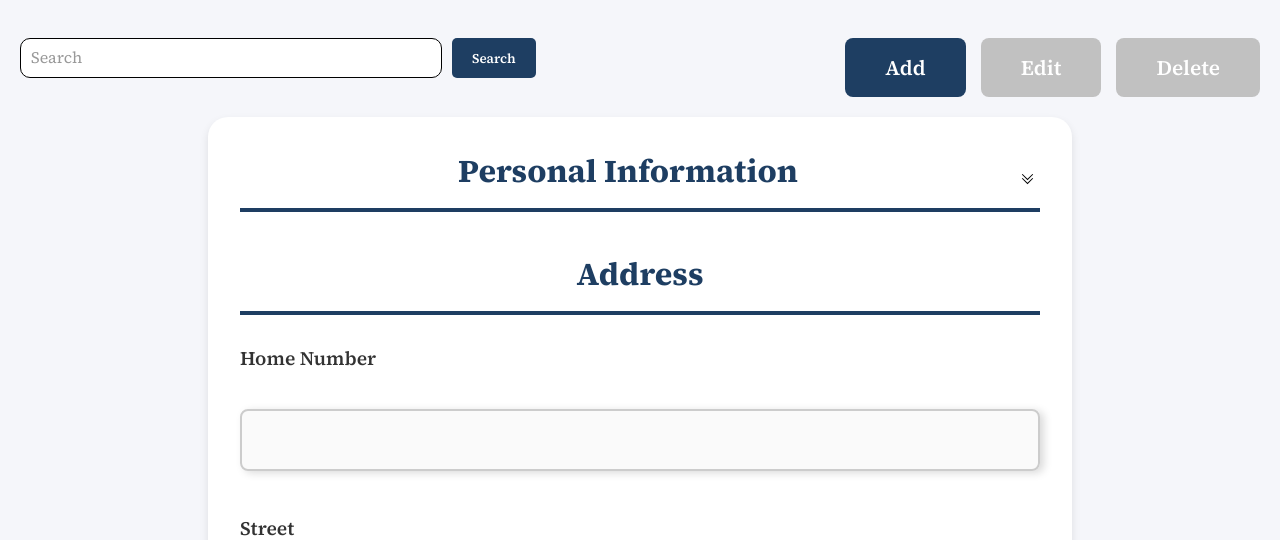
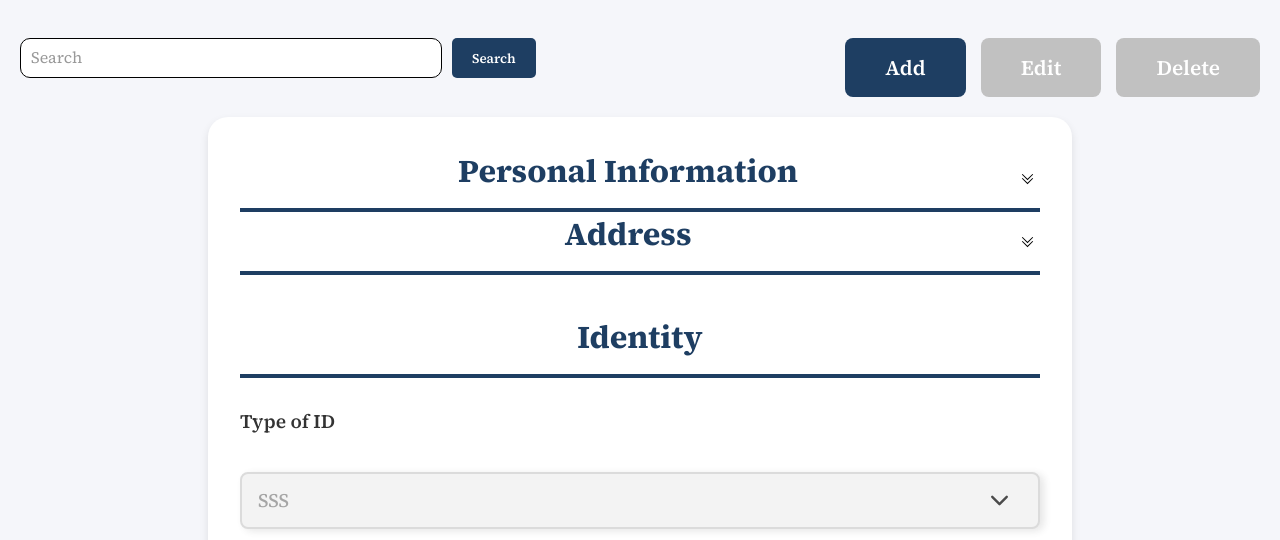
Before and after one commit to Mabarredo09/s, a PHP site: page /dashboard.php in a window 1280 px wide. Shown: the part 86-626 px from the top of the page. Run offline with PHP 8.4, Linux system fonts and the light colour scheme; a user stored in the database is signed in; data comes from the database, SQL or seed files in the repository; data that the repository does not hold is empty; some libraries are stand-ins or nearby versions.

Commit message:
updated dropdown

```diff
--- a/dashboard.php
+++ b/dashboard.php
@@ -180,7 +180,16 @@ $db->close();
                     </div>
                 </div>
 
+
+                <div class="form-header1">
                     <h1>Address</h1>
+                    <svg class="arrow-header-icon1" xmlns="http://www.w3.org/2000/svg" width="24" height="24"
+                        viewBox="0 0 24 24">
+                        <path fill="currentColor"
+                            d="m17.16 7.59l-5.66 5.66l-5.66-5.66l.71-.7l4.95 4.95l4.95-4.95zm0 4l-5.66 5.66l-5.66-5.66l.71-.7l4.95 4.95l4.95-4.95z" />
+                    </svg>
+                </div>
+                <div class="collapsable-container1">
                     <div class="input-row">
                         <div>
                             <label for="homeNo">Home Number</label><br>
@@ -205,6 +214,7 @@ $db->close();
                         <div>
                             <label for="region">Region</label><br>
                             <input type="text" id="region" name="region" class="input-text" required disabled>
+                        </div>
                     </div>
                 </div>
 
--- a/scripts/dashboard.js
+++ b/scripts/dashboard.js
@@ -19,8 +19,11 @@ document.addEventListener("DOMContentLoaded", function () {
   let profileDropdown = document.querySelector(".profile-dropdown");
   let arrowDownIcon = document.querySelector(".arrow-down-icon");
   let formHeader = document.querySelector(".form-header");
+  let formHeader1 = document.querySelector(".form-header1");
   let dropdownIcon = document.querySelector(".arrow-header-icon");
+  let dropdownIcon1 = document.querySelector(".arrow-header-icon1");
   let collapsableContainer = document.querySelector(".collapsable-container");
+  let collapsableContainer1 = document.querySelector(".collapsable-container1");
   const notificationIcon = document.querySelector(".notification-icon");
   const notificationDropdown = document.querySelector(".notification-dropdown");
 
@@ -61,6 +64,15 @@ document.addEventListener("DOMContentLoaded", function () {
 
     collapsableContainer.style.display =
       collapsableContainer.style.display === "block" ? "none" : "block";
+  });
+  formHeader1.addEventListener("click", function () {
+    dropdownIcon1.style.transform =
+      dropdownIcon1.style.transform === "rotate(180deg)"
+        ? "rotate(0deg)"
+        : "rotate(180deg)";
+
+    collapsableContainer1.style.display =
+      collapsableContainer1.style.display === "block" ? "none" : "block";
   });
 
   addbtn.addEventListener("click", function () {
--- a/styles/dashboard.css
+++ b/styles/dashboard.css
@@ -820,7 +820,8 @@ tr {
     gap: 2rem;
 }
 
-.form-header {
+.form-header,
+.form-header1 {
     display: flex;
     flex-direction: row;
     align-items: center;
@@ -828,7 +829,9 @@ tr {
     border-bottom: 4px solid #1E3E62;
 }
 
-.form-header h1 {
+
+.form-header h1,
+.form-header1 h1 {
     font-size: 2em;
     font-weight: 700;
     color: #1E3E62;
@@ -838,6 +841,10 @@ tr {
 }
 
 .collapsable-container {
+    display: none;
+}
+
+.collapsable-container1 {
     display: none;
 }
 
```
Lines whose indentation alone changed are shown as unchanged.
